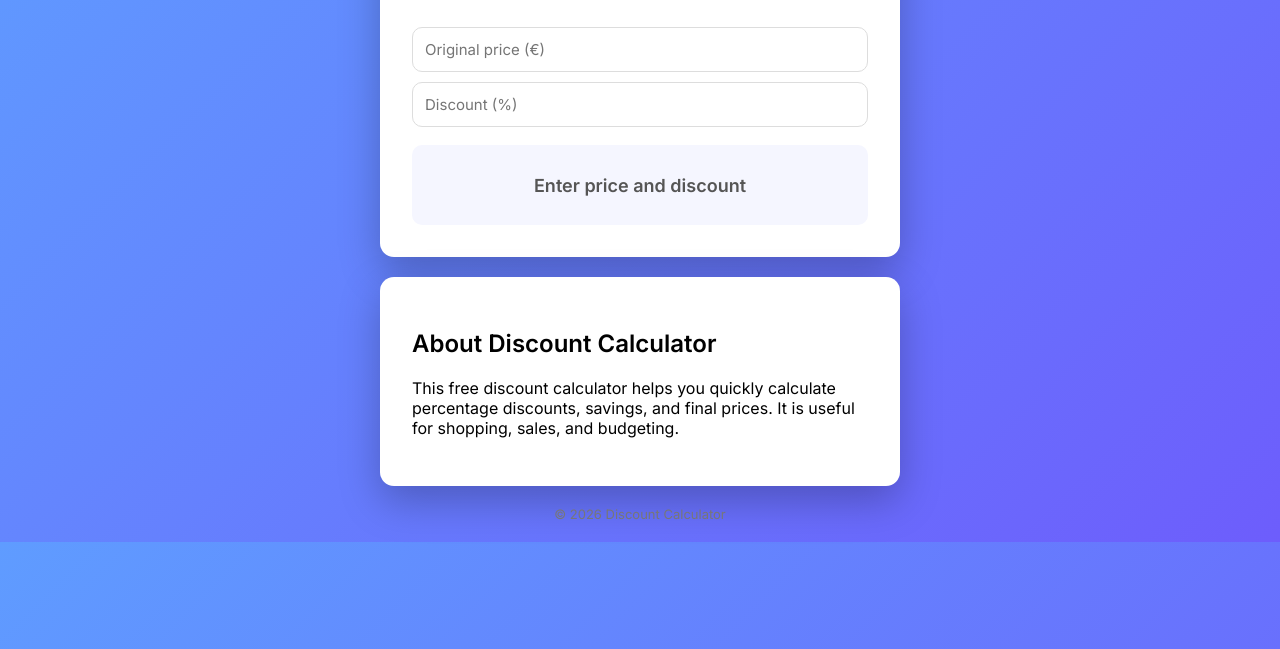
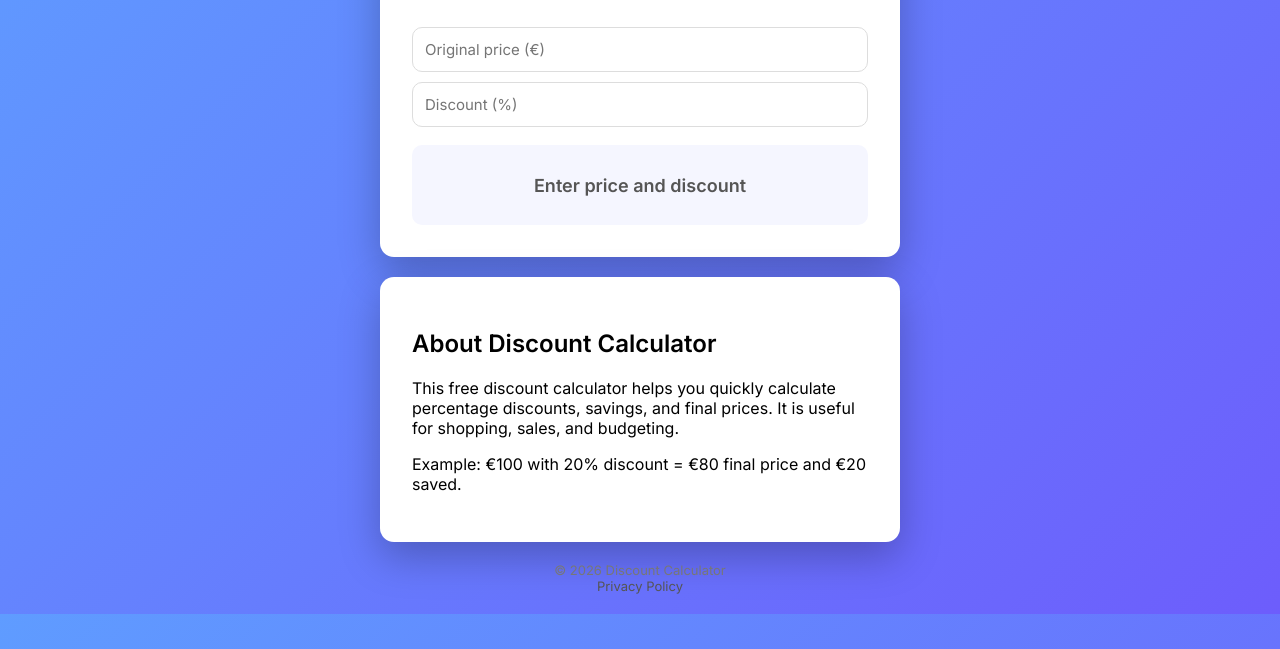
Before and after one commit to vat-calculator-eu/discount-calculator, a plain HTML site: page index.html in a window 1280 px wide. Shown: the part 151-800 px from the top of the page. Drawn offline with Linux system fonts and the light colour scheme.

Commit message:
Update index.html

```diff
--- a/index.html
+++ b/index.html
@@ -9,6 +9,8 @@
 
 <meta name="description" content="Free discount calculator. Calculate percentage off instantly. Find sale price, savings, and final cost.">
 <meta name="robots" content="index, follow">
+
+<link rel="canonical" href="https://vat-calculator-eu.github.io/discount-calculator/">
 
 <!-- AdSense -->
 <script async src="https://pagead2.googlesyndication.com/pagead/js/adsbygoogle.js?client=ca-pub-6962138248370670"
@@ -96,6 +98,15 @@ color:#777;
 margin-top:20px;
 }
 
+a{
+color:#555;
+text-decoration:none;
+}
+
+a:hover{
+text-decoration:underline;
+}
+
 </style>
 
 </head>
@@ -130,10 +141,18 @@ This free discount calculator helps you quickly calculate percentage discounts,
 It is useful for shopping, sales, and budgeting.
 </p>
 
+<p>
+Example: €100 with 20% discount = €80 final price and €20 saved.
+</p>
+
 </div>
 
 <footer>
-© 2026 Discount Calculator
+
+© 2026 Discount Calculator<br>
+
+<a href="privacy.html">Privacy Policy</a>
+
 </footer>
 
 </div>
```
